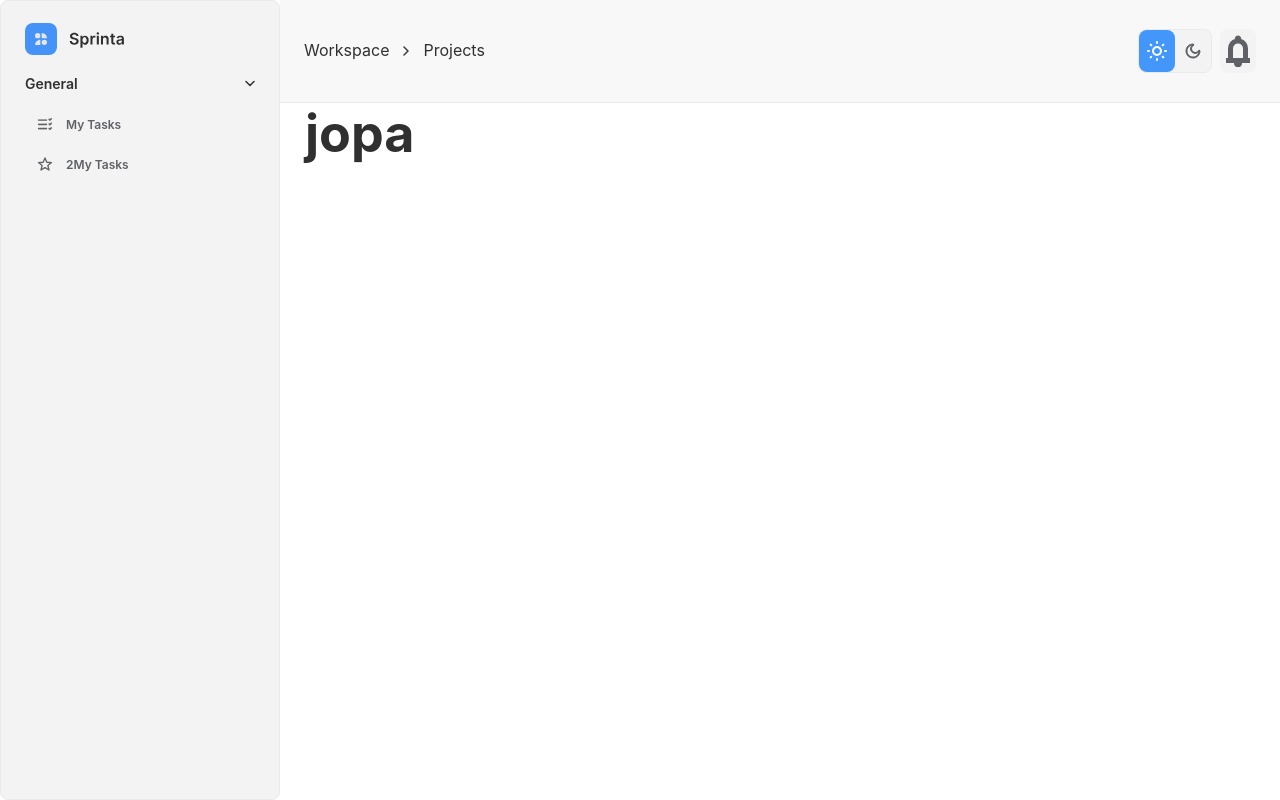
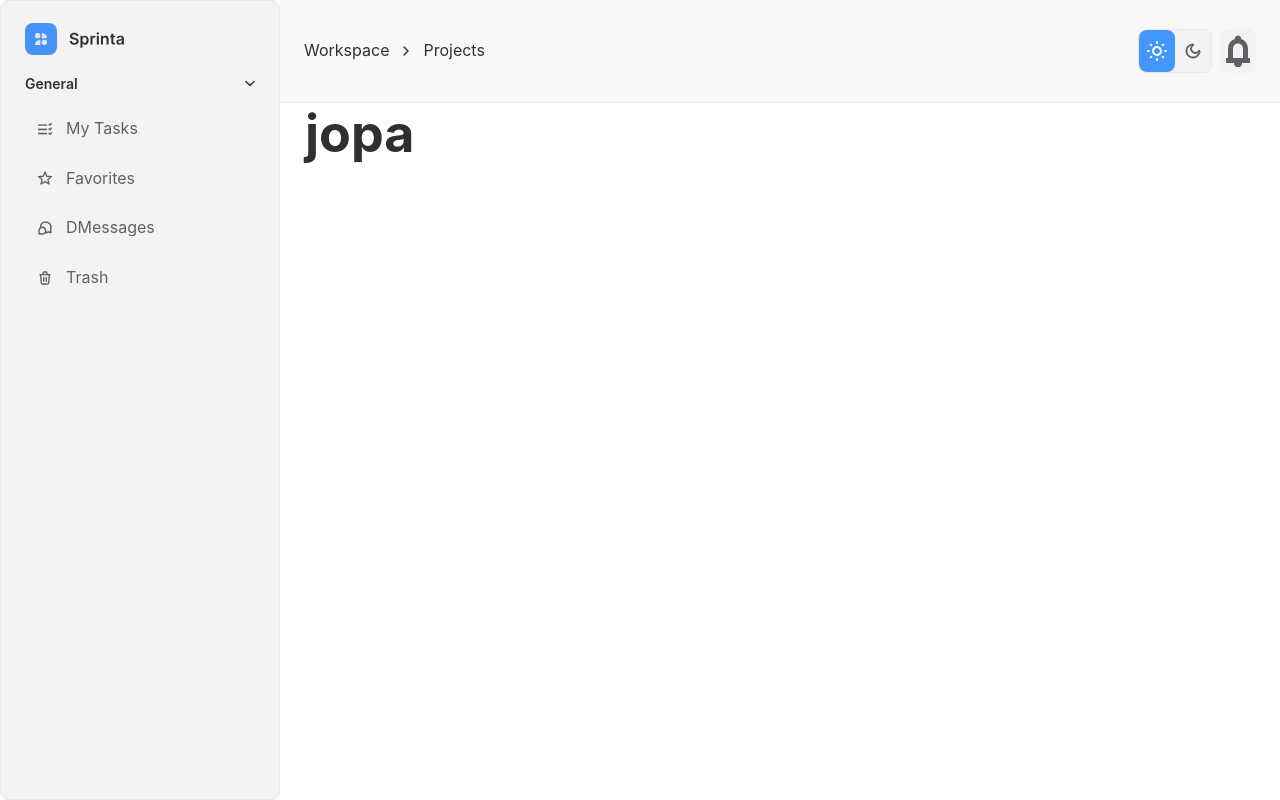
Before and after one commit to Uretros-lovers/crm, a React (Vite) app: page / in a window 1280 px wide. Built offline with nearby package versions, Linux system fonts and the light colour scheme.

Commit message:
create aside

```diff
--- a/src/components/layout/Layout.tsx
+++ b/src/components/layout/Layout.tsx
@@ -1,6 +1,6 @@
 import { Outlet } from "react-router-dom";
 import Header from "./header/Header";
-import Aside from "./aside/Aside.tsx";
+import Aside from "./aside/Aside";
 
 export default function Layout() {
     return (
--- a/src/components/ui/button/Button.tsx
+++ b/src/components/ui/button/Button.tsx
@@ -1,6 +1,7 @@
 import cn from "classnames";
 import styles from "./button.module.css";
 import { NavLink } from "react-router-dom";
+import React from "react";
 
 type Children = {
     text?: string;
--- a/src/components/widgets/AsideList.tsx
+++ b/src/components/widgets/AsideList.tsx
@@ -1,31 +1,45 @@
 // import { Logo, DownArrow } from "@assets";
+import React, {useState} from "react";
 import { Logo } from "@assets";      // остаётся логотип
+import styles from "./asideList.module.css";
 import DownArrow from "@assets/downArrow.svg?react";
 import TasksIcon  from "@assets/tasks.svg?react";
 import StarIcon  from "@assets/starIcon.svg?react";
-import styles from "./asideList.module.css";
-import { FC, SVGProps } from "react";
+import Messages  from "@assets/messagesIcon.svg?react";
+import Trash  from "@assets/trashIcon.svg?react";
 
 interface GeneralList {
   id:number;
   name:string;
-  Icon:FC<SVGProps<SVGSVGElement>>;
+  svg:React.ElementType;
 }
 
-const mockGeneralList:GeneralList[] = [
+const list:GeneralList[] = [
   {
-    id:1,
-    name:'My Tasks',
-    Icon:TasksIcon,
+    id: 1,
+    name: 'My Tasks',
+    svg: TasksIcon,
   },
   {
-    id:2,
-    name:'2My Tasks',
-    Icon:StarIcon,
+    id: 2,
+    name: 'Favorites',
+    svg: StarIcon,
+  }, {
+    id: 3,
+    name: 'DMessages',
+    svg: Messages,
+  }, {
+    id: 4,
+    name: 'Trash',
+    svg: Trash,
   }
 ]
 
 function AsideList() {
+  const [open,setOpen] = useState(false);
+  const menuDropdown = () =>{setOpen(v=>!v)}
+
+
     return (
       <div className={styles.asideList}>
           <div>
@@ -38,20 +52,26 @@ function AsideList() {
 
           </div>
           <div >
-              <div className={styles.dropdown}>
+              <div  className={styles.dropdown}>
+               <div onClick={menuDropdown} className={styles.title}>
                  General
-                <div>
-                  <DownArrow/>
+                 <div className={open?styles.arrow:styles.arrowOpen}>
+                   <DownArrow />
                  </div>
                </div>
-            {mockGeneralList.map(({id,name,Icon})=>{
+                <ul className={open?styles.listItemsActive:styles.listItems}>
+                  {list.map(({id,name,svg: Svg})=>{
                     return (
-                <div key={id} className={styles.listItem}>
-                  <Icon className={styles.icon}/>
+                      <li key={id} className={styles.listItem}>
+                        <a className={styles.link}>
+                          <Svg className={styles.icon}/>
                           <div>{name}</div>
-                </div>
+                        </a>
+                      </li>
                     )
                   })}
+                </ul>
+              </div>
           </div>
       </div>
     );
--- a/src/components/widgets/asideList.module.css
+++ b/src/components/widgets/asideList.module.css
@@ -7,20 +7,51 @@
   }
   & .dropdown{
     display: flex;
+    flex-direction: column;
     justify-content: space-between;
     padding: 12px 0;
     color: #303030;
     font-weight: 600;
     font-size: 14px;
+    & .title{
+      display: flex;
+      justify-content: space-between;
+      cursor: pointer;
+      padding-bottom: 12px;
+    }
+    & .arrow{
+      transition: transform .2s ease;
+      transform: rotate(180deg);
+    }& .arrowOpen{
+      transition: transform .2s ease;
+    }
+  }
+  & .listItemsActive{
+       max-height: 0; overflow: hidden; transition: max-height .1s ease;
+  }& .listItems{
+    max-height: 600px;
   }
   & .listItem{
     display: flex;
     align-items: center;
+    justify-content: start;
     gap: 13px;
     color: #5F6166;
     font-size: 12px;
     font-weight: 600;
-    padding: 12px;
+    & .link{
+      display: flex;
+      align-items: center;
+      justify-content: start;
+      gap: 13px;
+      cursor: pointer;
+      width: 100%;
+      border-radius: 8px;
+      padding: 12px;
+    }& .link:hover{
+    background-color: #E8F3FE;
+    color: #4593F9;
+    }
     & .icon{
       max-width: 16px;
     }
--- a/src/features/theme/ToggleTheme.tsx
+++ b/src/features/theme/ToggleTheme.tsx
@@ -14,6 +14,7 @@ export default function ToggleTheme() {
                 svg={Sun}
                 type={active ? "accent" : ""}
                 onClick={() => setActive(true)}
+
             />
             <Button
                 svg={Moon}
```
Also changed, not shown: src/assets/messagesIcon.svg (added), src/assets/trashIcon.svg (added). Lines whose indentation alone changed are shown as unchanged.
